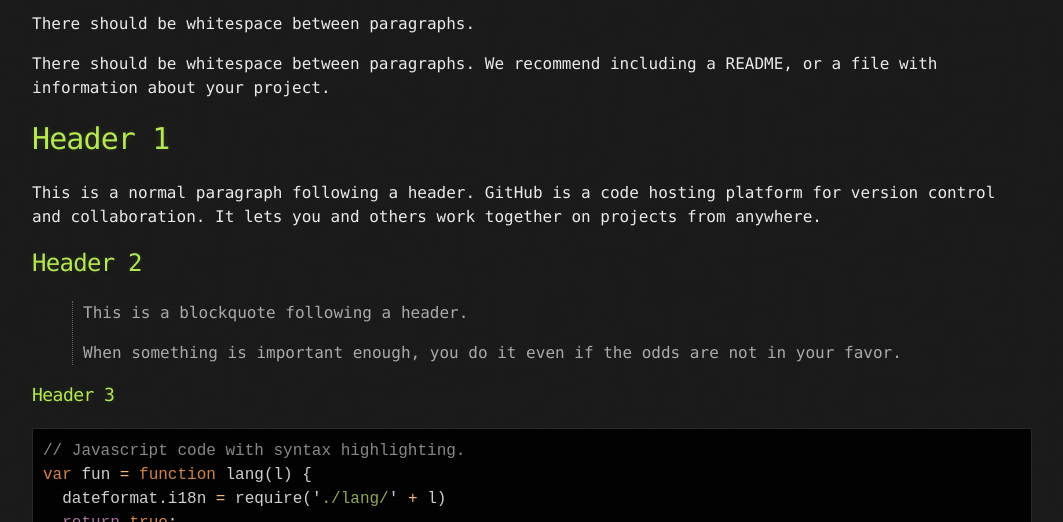
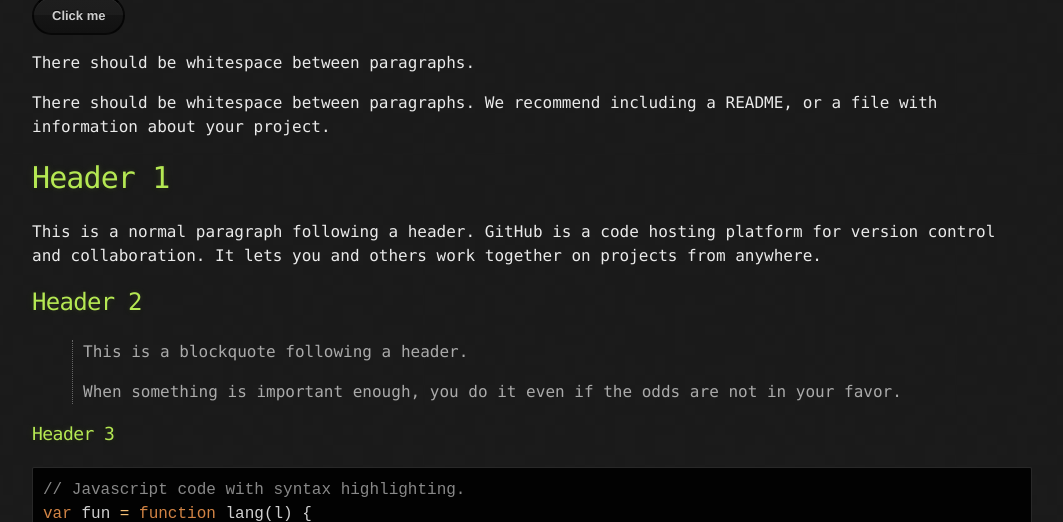
Before and after one commit to NobleLip/noblelip.github.io, a Jekyll site: the page built from index.md, in a window 1280 px wide and 900 px high, cut to the strip 378-900 px from the top of the window. Shown: the whole strip, without its empty margins (108-1171 px from the left). Built offline with Jekyll 4.4.1, drawn with Linux system fonts in a browser that asks for light colours.

Commit message:
Update index.md

```diff
--- a/index.md
+++ b/index.md
@@ -5,6 +5,7 @@ layout: default
 Text can be **bold**, _italic_, ~~strikethrough~~ or `keyword`.
 
 {% include button.html url="./another-page.html" %}
+[Click me](./another-page.html){: .btn}
 
 There should be whitespace between paragraphs.
 
```
